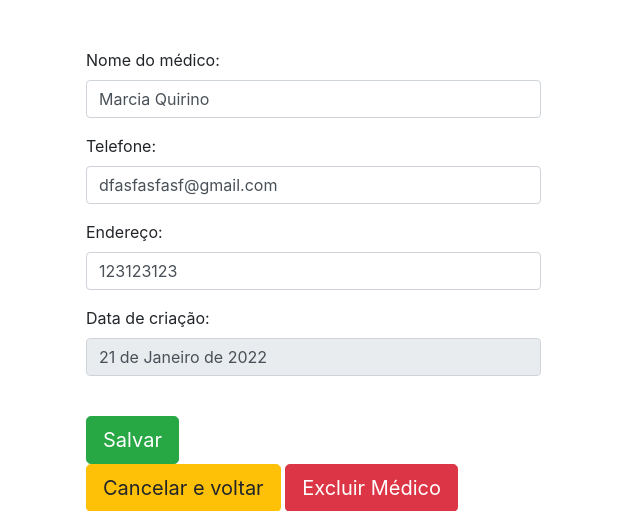
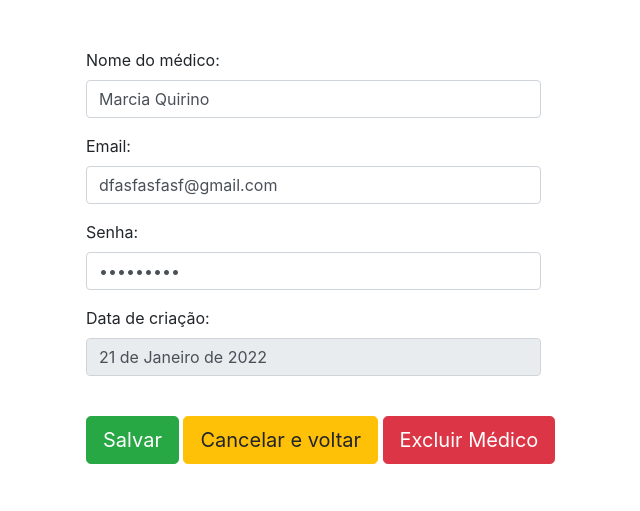
Before and after one commit to WendSant/Desafio-para-Estagio-JR-MedicalSys---V2.0, a Django app: page /auth/ver_medico/11 in a window 1280 px wide. Shown: the part 56-567 px from the top of the page, without its empty margins (99-739 px from the left). Run offline with Django 4.2, Linux system fonts and the light colour scheme; data comes from the database, SQL or seed files in the repository; both versions use the stored data as it was after the commit.

Commit message:
Edição médico done

```diff
--- a/medico/templates/ver_medico.html
+++ b/medico/templates/ver_medico.html
@@ -33,30 +33,29 @@
         <br>
         <div style="padding-left: 100px; padding-right:100px; "  class="container">
             <br>
-            <form action="#">
+            <form action="{% url 'alterar_medico' %}" method="POST">
                 {% csrf_token %}
+                <input type="hidden" value="{{medico.id}}" name="medico_id">
                 <p>
                     <label> Nome do médico:</label>
-                    <input style="width: 50%;" type="text" class="form-control" value="{{medico.nome}}">
+                    <input style="width: 50%;" type="text" class="form-control" value="{{medico.nome}}" name="medico_nome">
                 </p>
                 <p>
-                    <label> Telefone:</label>
-                    <input style="width: 50%;" type="text" class="form-control" value="{{medico.email}}">
+                    <label> Email:</label>
+                    <input style="width: 50%;" type="text" class="form-control" value="{{medico.email}}" name="medico_email">
                 </p>
                 <p>
-                    <label> Endereço:</label>
-                    <input style="width: 50%;" type="text" class="form-control" value="{{medico.senha}}">
+                    <label> Senha:</label>
+                    <input style="width: 50%;" type="password" class="form-control" value="{{medico.senha}}" name="medico_senha">
                 <p>
                     <label> Data de criação:</label>
                     <input style="width: 50%;" type="text" class="form-control" value="{{medico.data_criacao}}" readonly>
                 </p>
                 <br>
                     <input style="display: inline-block;" type="submit" class="btn btn-success btn-lg" value="Salvar">
+                    <a href="{% url 'home_medico' %}" class="btn btn-warning btn-lg" >Cancelar e voltar</a>
+                    <button type="button" class="btn btn-danger btn-lg" data-toggle="modal" data-target="#exampleModal3">Excluir Médico</button>
                 </form>
-                <a href="{% url 'home_medico' %}" class="btn btn-warning btn-lg" >Cancelar e voltar</a>
-                <button type="button" class="btn btn-danger btn-lg" data-toggle="modal" data-target="#exampleModal3">
-                  Excluir Médico
-                </button>
               <p>
                 <p>
             </div>
--- a/medico/urls.py
+++ b/medico/urls.py
@@ -10,7 +10,8 @@ urlpatterns = [
     path('sair/', views.sair, name='sair'),
     path('home_medico/', views.home_medico, name='home_medico'),
     path('ver_medico/<int:id>', views.ver_medicos, name="ver_medicos"),
-    path('excluir_medico/<int:id>', views.excluir_medico, name="excluir_medico")
+    path('excluir_medico/<int:id>', views.excluir_medico, name="excluir_medico"),
+    path('alterar_medico', views.alterar_medico, name="alterar_medico")
 
 
 ]
--- a/medico/views.py
+++ b/medico/views.py
@@ -1,4 +1,4 @@
-from django.shortcuts import render, redirect
+from django.shortcuts import get_object_or_404, render, redirect
 from django.http import HttpResponse
 from .models import Medicos
 from paciente.models import Pacientes
@@ -80,3 +80,13 @@ def excluir_medico(request, id):
     Pacientes.objects.filter(medico=medicos).delete()
     medico = Medicos.objects.get(id=id).delete()
     return redirect('/auth/home_medico/?medico_excluido=1')
+
+
+def alterar_medico(request):
+    medico_id = request.POST.get('medico_id')
+    medico = get_object_or_404(Medicos, id=medico_id)
+    medico.nome = request.POST.get('medico_nome')
+    medico.email = request.POST.get('medico_email')
+    medico.senha = request.POST.get('medico_senha')
+    medico.save()
+    return redirect(f'/auth/ver_medico/{medico_id}')
```
Also changed, not shown: db.sqlite3.
